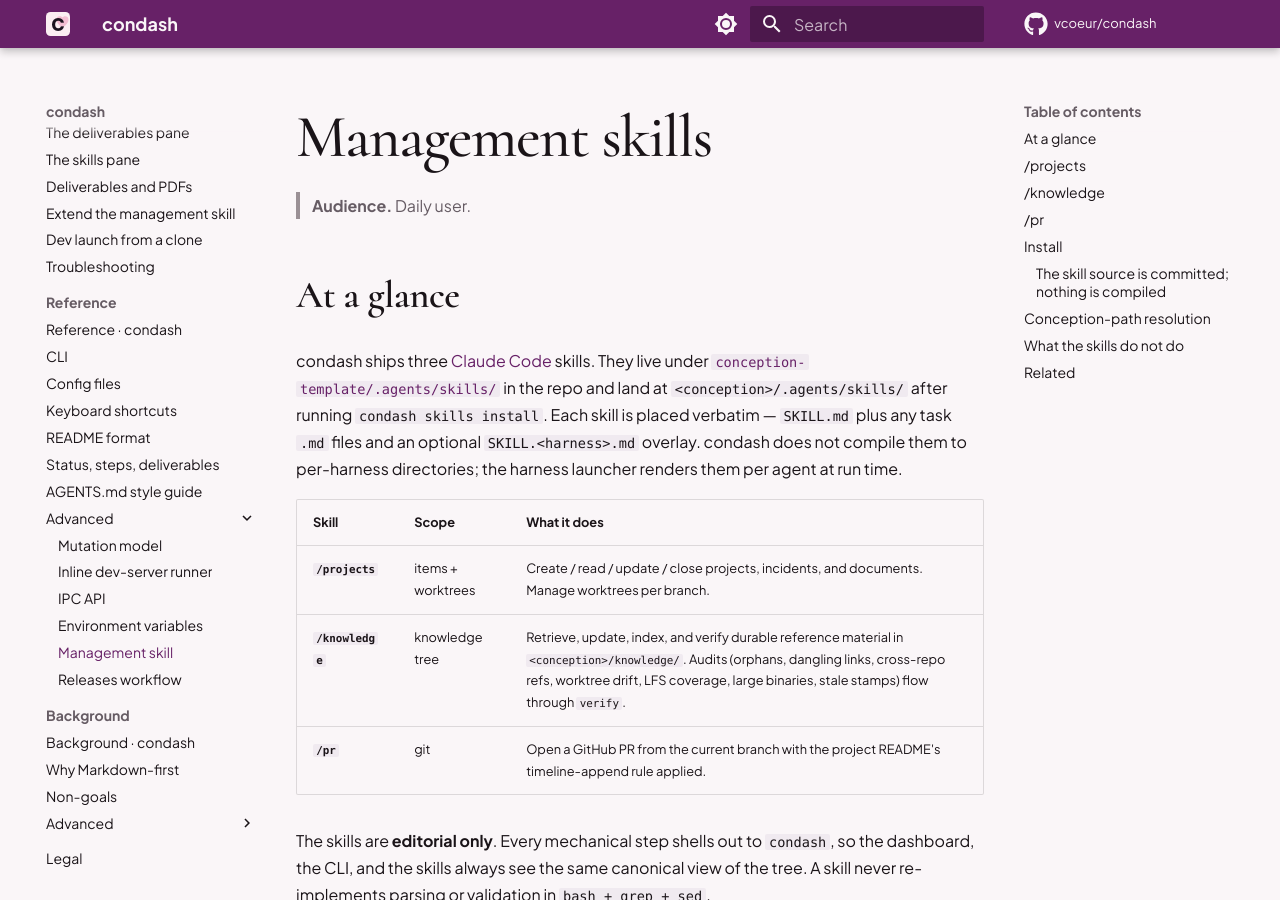
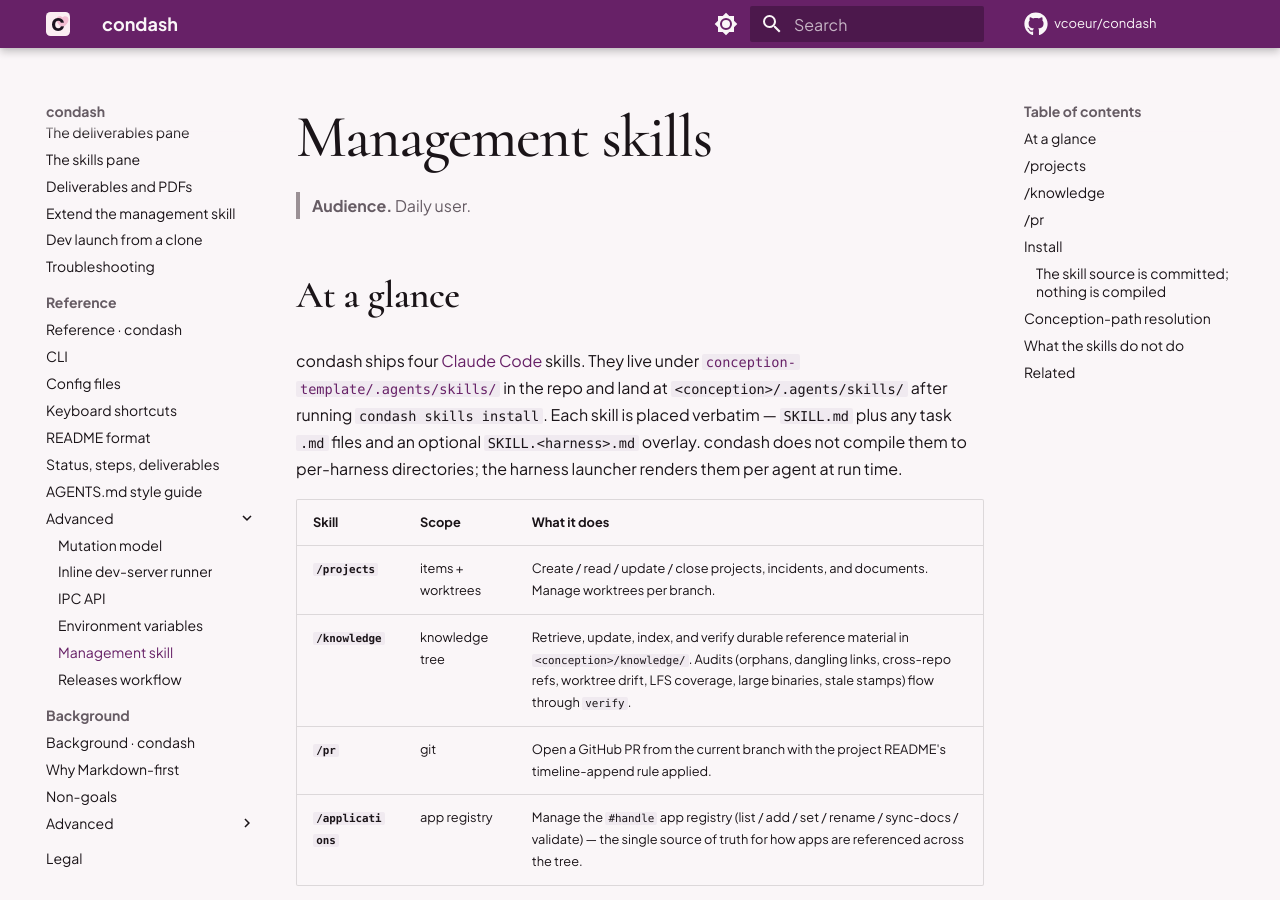
Before and after one commit to vcoeur/condash, an MkDocs documentation site: the page built from docs/reference/skill.md, in a window 1280 px wide and 900 px high. Built offline with MkDocs 1.6.1 and Material for MkDocs 9.7.7, drawn with Linux system fonts in a browser that asks for light colours; comment, search, counter and statistics services are not loaded.

Commit message:
Tighten shipped agent config: hand-scaffold guard, deliverables narrowing, fetch-before-base note, /applications in skill reference

```diff
--- a/docs/reference/skill.md
+++ b/docs/reference/skill.md
@@ -1,6 +1,6 @@
 ---
 title: Management skills · condash reference
-description: Reference for the three shipped Claude Code skills — /projects, /knowledge, /pr — and how they shell out to the condash CLI.
+description: Reference for the four shipped Claude Code skills — /projects, /knowledge, /pr, /applications — and how they shell out to the condash CLI.
 ---
 
 # Management skills
@@ -9,13 +9,14 @@ description: Reference for the three shipped Claude Code skills — /projects, /
 
 ## At a glance
 
-condash ships three [Claude Code](https://docs.claude.com/en/docs/claude-code/) skills. They live under [`conception-template/.agents/skills/`](https://github.com/vcoeur/condash/tree/main/conception-template/.agents/skills) in the repo and land at `<conception>/.agents/skills/` after running `condash skills install`. Each skill is placed verbatim — `SKILL.md` plus any task `.md` files and an optional `SKILL.<harness>.md` overlay. condash does not compile them to per-harness directories; the harness launcher renders them per agent at run time.
+condash ships four [Claude Code](https://docs.claude.com/en/docs/claude-code/) skills. They live under [`conception-template/.agents/skills/`](https://github.com/vcoeur/condash/tree/main/conception-template/.agents/skills) in the repo and land at `<conception>/.agents/skills/` after running `condash skills install`. Each skill is placed verbatim — `SKILL.md` plus any task `.md` files and an optional `SKILL.<harness>.md` overlay. condash does not compile them to per-harness directories; the harness launcher renders them per agent at run time.
 
 | Skill | Scope | What it does |
 |---|---|---|
 | **`/projects`** | items + worktrees | Create / read / update / close projects, incidents, and documents. Manage worktrees per branch. |
 | **`/knowledge`** | knowledge tree | Retrieve, update, index, and verify durable reference material in `<conception>/knowledge/`. Audits (orphans, dangling links, cross-repo refs, worktree drift, LFS coverage, large binaries, stale stamps) flow through `verify`. |
 | **`/pr`** | git | Open a GitHub PR from the current branch with the project README's timeline-append rule applied. |
+| **`/applications`** | app registry | Manage the `#handle` app registry (list / add / set / rename / sync-docs / validate) — the single source of truth for how apps are referenced across the tree. |
 
 The skills are **editorial only**. Every mechanical step shells out to `condash`, so the dashboard, the CLI, and the skills always see the same canonical view of the tree. A skill never re-implements parsing or validation in `bash + grep + sed`.
 
```
Also changed, not shown: conception-template/.agents/skills/projects/SKILL.md (+1 -1 lines), conception-template/.agents/skills/projects/worktree.md (+2 -0 lines), conception-template/AGENTS.md (+1 -1 lines).
